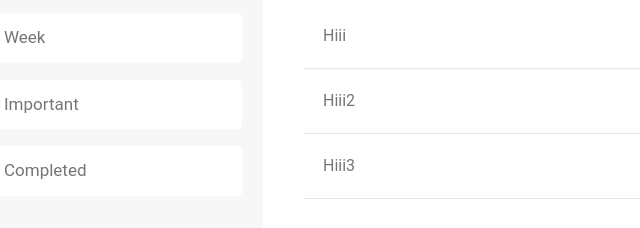
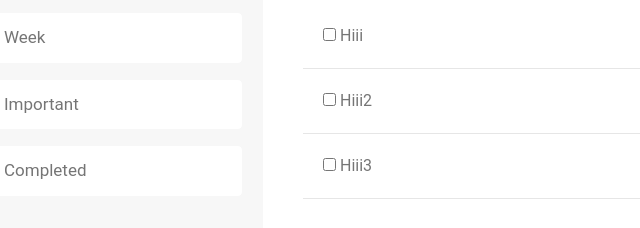
Before and after one commit to YashRTech/Todo-List, a website built with webpack: page src/template.html in a window 1280 px wide. Shown: the part 221-449 px from the top of the page, 37-677 px from the left. Built offline with nearby package versions, Linux system fonts and the light colour scheme.

Commit message:
Added checkbox for todos

```diff
--- a/src/index.js
+++ b/src/index.js
@@ -13,7 +13,7 @@
 const btnCancel = document.querySelectorAll(".btn-cancel");
 const projectsContainer = document.querySelector(".projects-container");
 const todoContainer = document.querySelector(".todo-container");
-
+const checkbox = document.querySelector("[data-checkbox]");
 
 addNewProject.addEventListener("click", DOM.displayProjectModal);
 
@@ -49,3 +49,5 @@
   DOM.displayAllProjects();
   DOM.displayAllTodos();
 });
+
+checkbox.addEventListener("click",DOM.handleCheckbox)
--- a/src/modules/dom.js
+++ b/src/modules/dom.js
@@ -130,7 +130,7 @@
     div.dataset.projectId = todo.projectId;
     div.classList.add("todo");
     div.innerHTML = `<div>
-        <p class="tick">${todo.title}</p>
+        <p class="tick"><input type="checkbox" data-checkbox> ${todo.title}</p>
       </div>
       <div class="todo-right">
         <p class="todo-date">${todo.dueDate}</p>
@@ -263,3 +263,7 @@
     displayTodoModal();
   }
 }
+
+export function handleCheckbox() {
+
+}
```
Also changed, not shown: src/styles/style.css (line endings or trailing spaces).
